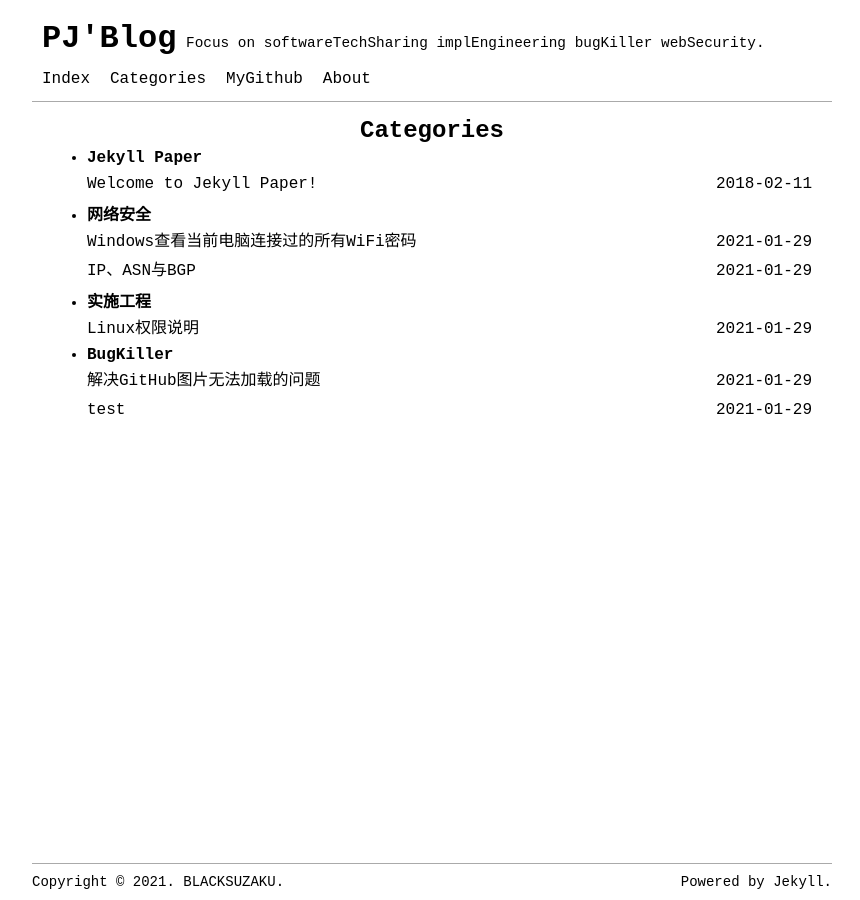
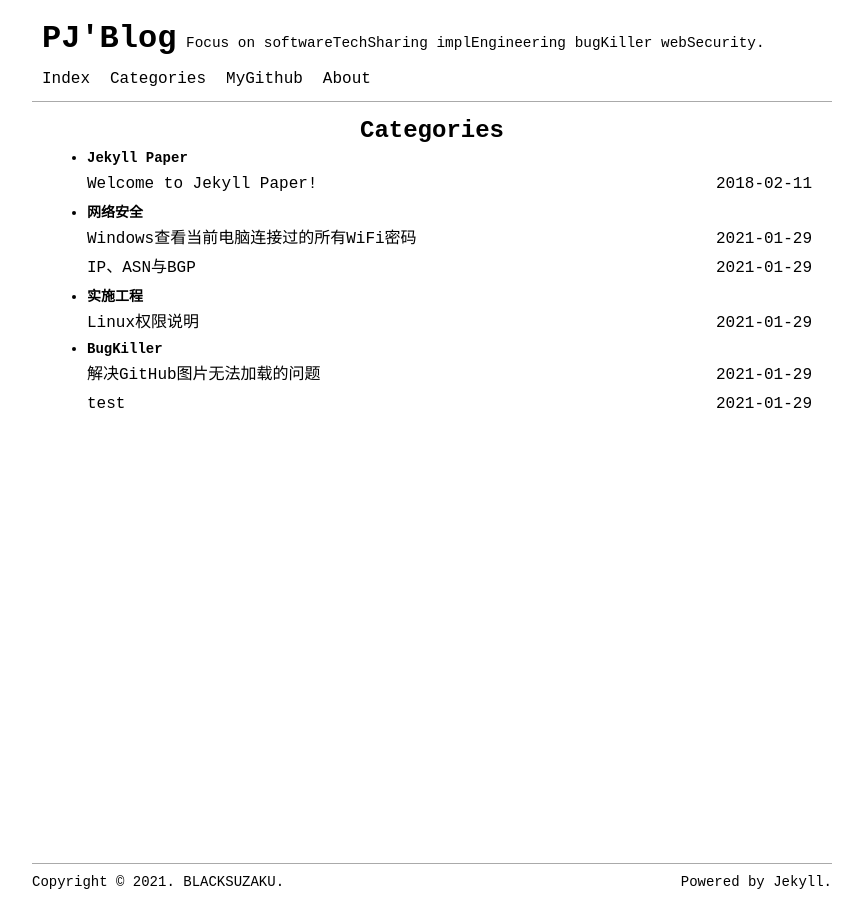
Before and after one commit to 2hux1nb0/2hux1nb0.github.io, a Jekyll site: the page built from pages/categories.html, in a window 1280 px wide. Shown: the whole page, without its empty margins (208-1068 px from the left). Built offline with Jekyll 4.4.1, drawn with Linux system fonts in a browser that asks for light colours.

Commit message:
Update categories.html

```diff
--- a/pages/categories.html
+++ b/pages/categories.html
@@ -8,7 +8,7 @@ permalink: /categories/
   <h1 class="page-title">{{ site.data.lang[site.language].categories_title }}</h1>
   <ul class="categories-list">
     {% for category in site.categories %}
-    <li id="{{ category | first }}"><b style="font-size:16px;">{{ category | first }}
+    <li id="{{ category | first }}"><b style="font-size:14px;">{{ category | first }}
     {% assign sorted_posts = site.posts | sort: 'date' %}{% for post in sorted_posts %}{%if post.categories contains category[0]%}</b>
       <div class="posts-list-item">
         <span class="posts-list-item-name float-left"><a href="{{ post.url }}">{{ post.title }}</a></span>
```
